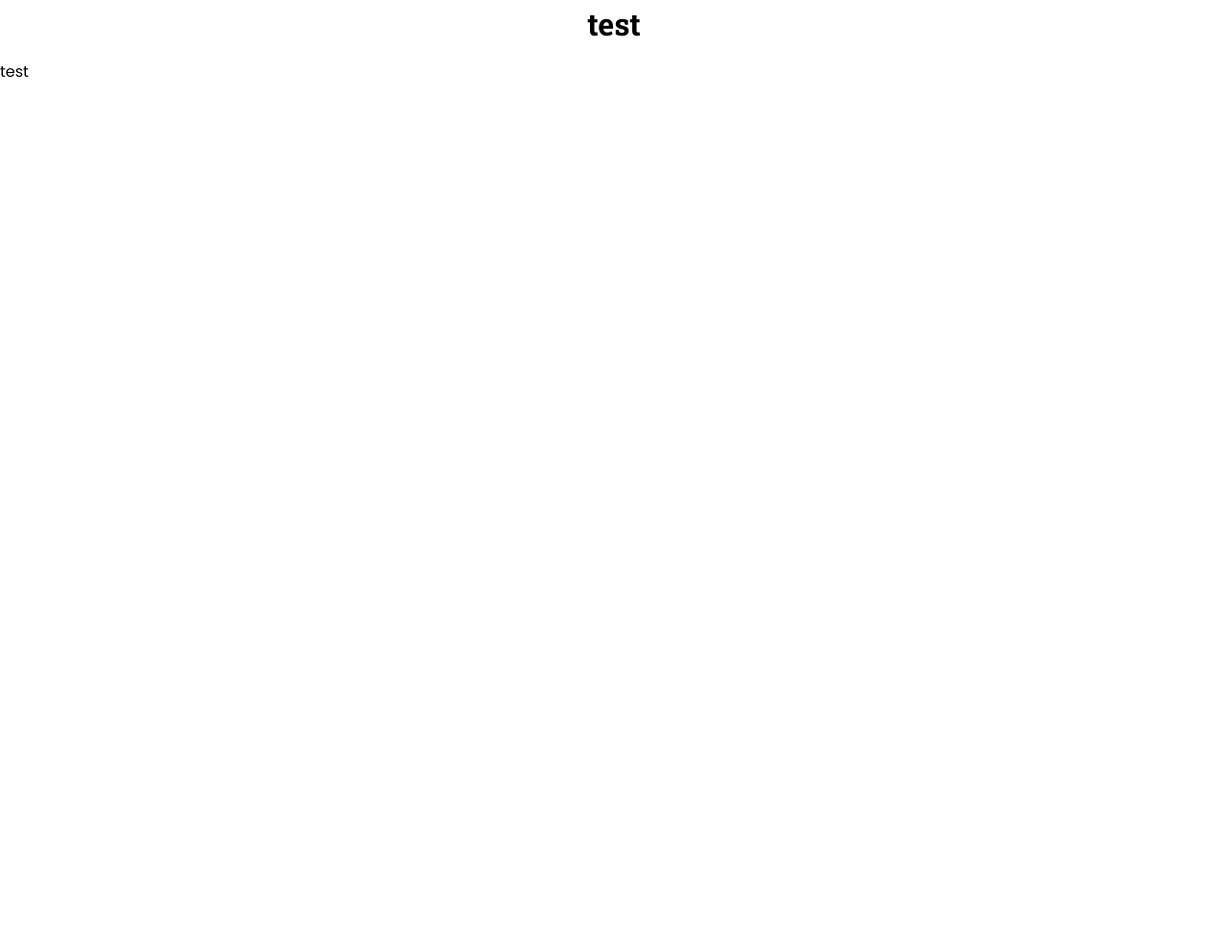
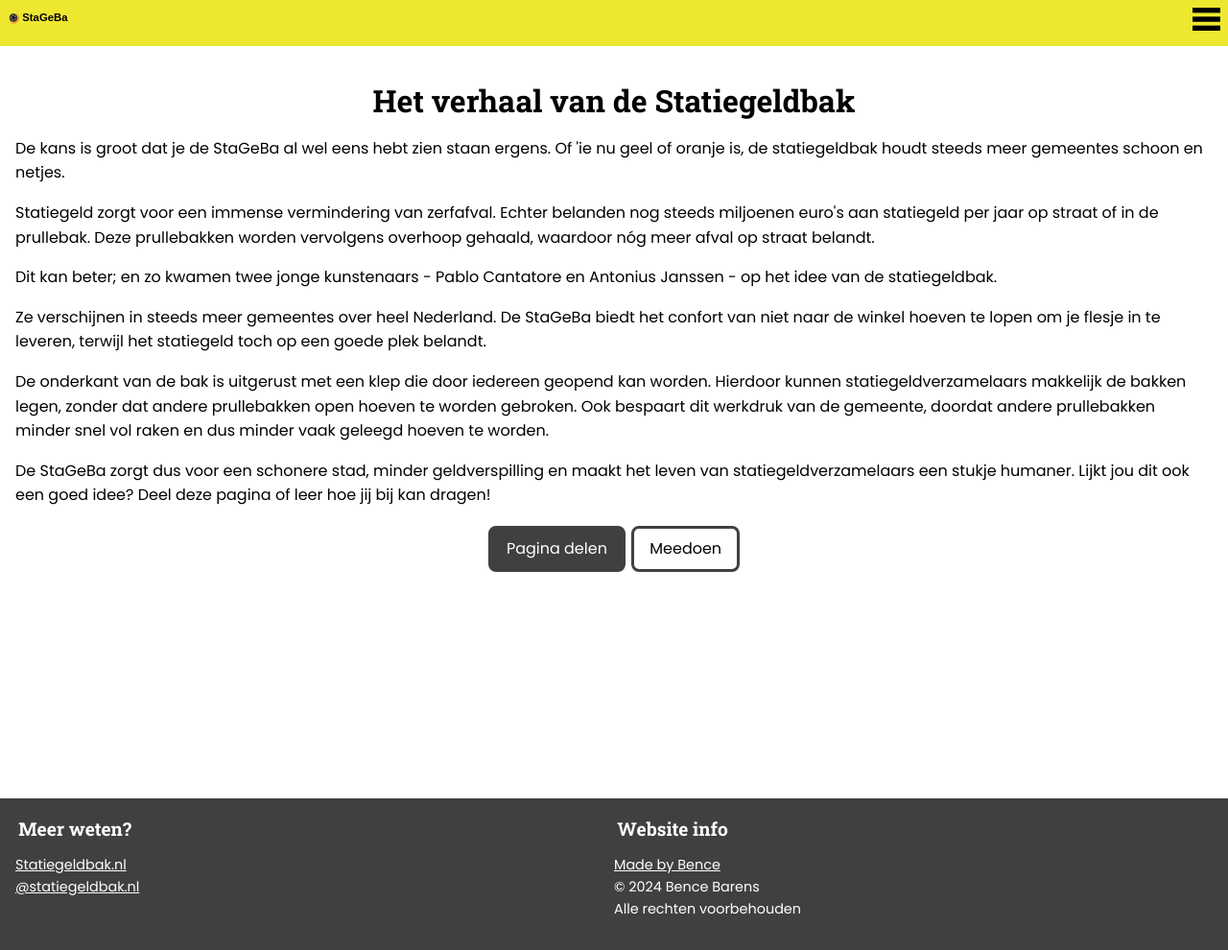
Before and after one commit to BenceBarens/stageba, a plain HTML site: page verhaal.html in a window 1280 px wide. Shown: the whole page at 96% size. Before the commit the page ends 803 px from the top, so only its background shows below. Drawn offline with Linux system fonts and the light colour scheme.

Commit message:
Update verhaal.html

```diff
--- a/verhaal.html
+++ b/verhaal.html
@@ -3,20 +3,44 @@
 <head>
     <meta charset="UTF-8">
     <meta name="viewport" content="width=device-width, initial-scale=1.0">
-    <title>Verhal | StaGeBa</title>
+    <title>Verhaal | StaGeBa</title>
     <link rel="stylesheet" href="style.css">
     <link rel="icon" type="image/x-icon" href="img/logo.svg">
 </head>
-<body>
-    <header>
-
+<body class="verhaal">
+    <header class="default-header">
+        <nav>
+            <a href="index.html"><img src="img/logo_full.svg" alt=""></a>
+            <details>
+                <summary><img src="img/menu.svg" alt="" class="menuknop"></summary>
+                <ul>
+                    <li><a href="index.html">Home</a></li>
+                    <li><a href="meedoen.html">Meedoen</a></li>
+                    <li><a href="verhaal.html" class="currentpage">Het verhaal</a></li>
+                    <li><a href="ontwerp.html">Het ontwerp</a></li>
+                </ul>
+            </details>
+        </nav>
     </header>
     <main>
-        <h1>test</h1>
-        <P>test</P>
+        <h1>Het verhaal van de Statiegeldbak</h1>
+        <P>De kans is groot dat je de StaGeBa al wel eens hebt zien staan ergens. Of 'ie nu geel of oranje is, de statiegeldbak houdt steeds meer gemeentes schoon en netjes.</P>
+        <p>Statiegeld zorgt voor een immense vermindering van zerfafval. Echter belanden nog steeds miljoenen euro's aan statiegeld per jaar op straat of in de prullebak. Deze prullebakken worden vervolgens overhoop gehaald, waardoor nóg meer afval op straat belandt.</p>
+        <p>Dit kan beter; en zo kwamen twee jonge kunstenaars - Pablo Cantatore en Antonius Janssen - op het idee van de statiegeldbak.</p>
+        <p>Ze verschijnen in steeds meer gemeentes over heel Nederland. De StaGeBa biedt het confort van niet naar de winkel hoeven te lopen om je flesje in te leveren, terwijl het statiegeld toch op een goede plek belandt. </p>
+        <p>De onderkant van de bak is uitgerust met een klep die door iedereen geopend kan worden. Hierdoor kunnen statiegeldverzamelaars makkelijk de bakken legen, zonder dat andere prullebakken open hoeven te worden gebroken. Ook bespaart dit werkdruk van de gemeente, doordat andere prullebakken minder snel vol raken en dus minder vaak geleegd hoeven te worden.</p>
+        <p>De StaGeBa zorgt dus voor een schonere stad, minder geldverspilling en maakt het leven van statiegeldverzamelaars een stukje humaner. Lijkt jou dit ook een goed idee? Deel deze pagina of leer hoe jij bij kan dragen!</p>
+        <section><a href="" class="button1">Pagina delen</a><a href="meedoen.html" class="button2">Meedoen</a></section>
     </main>
-    <footer>
-
+    <footer class="default-footer">
+        <section>
+            <h2>Meer weten?</h2>
+            <p><a href="https://statiegeldbak.nl/">Statiegeldbak.nl</a><br><a href="https://www.instagram.com/statiegeldbak.nl/?hl=nl">@statiegeldbak.nl</a></p>
+        </section>
+        <section>
+            <h2>Website info</h2>
+            <p><a href="https://bencebarens.nl/">Made by Bence</a><br>© 2024 Bence Barens<br>Alle rechten voorbehouden</p>
+        </section>
     </footer>
 </body>
 </html>
```
